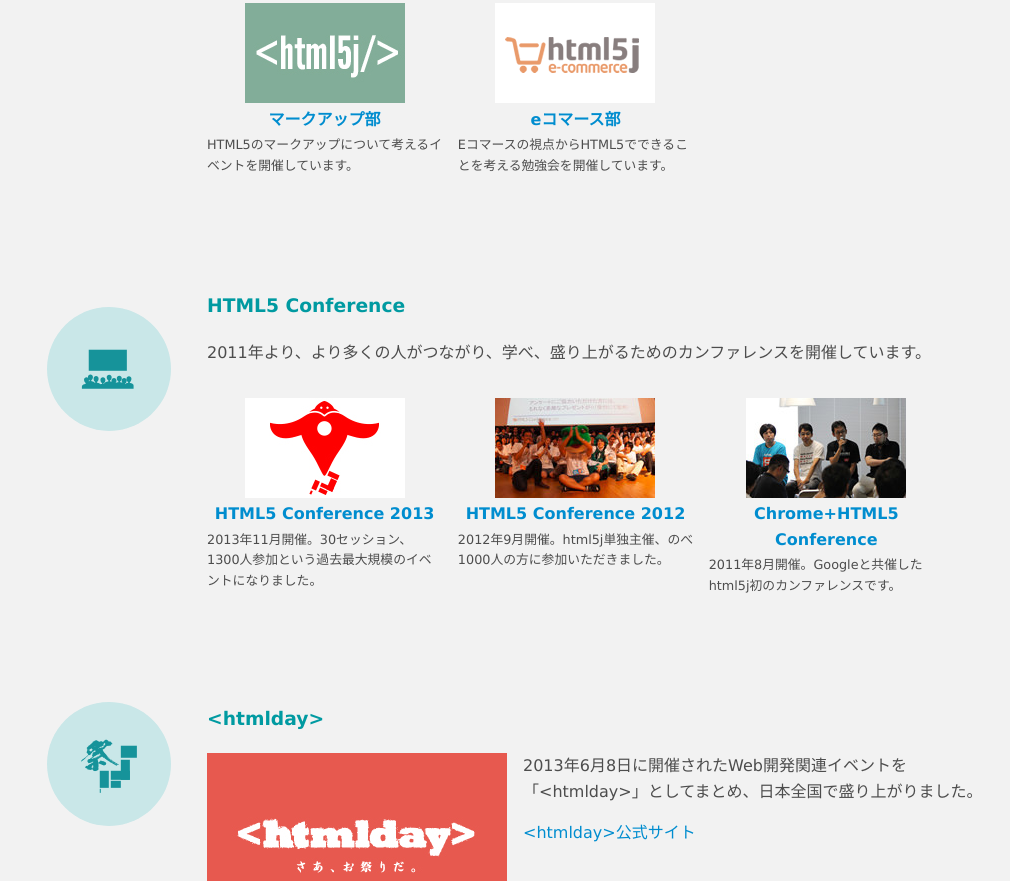
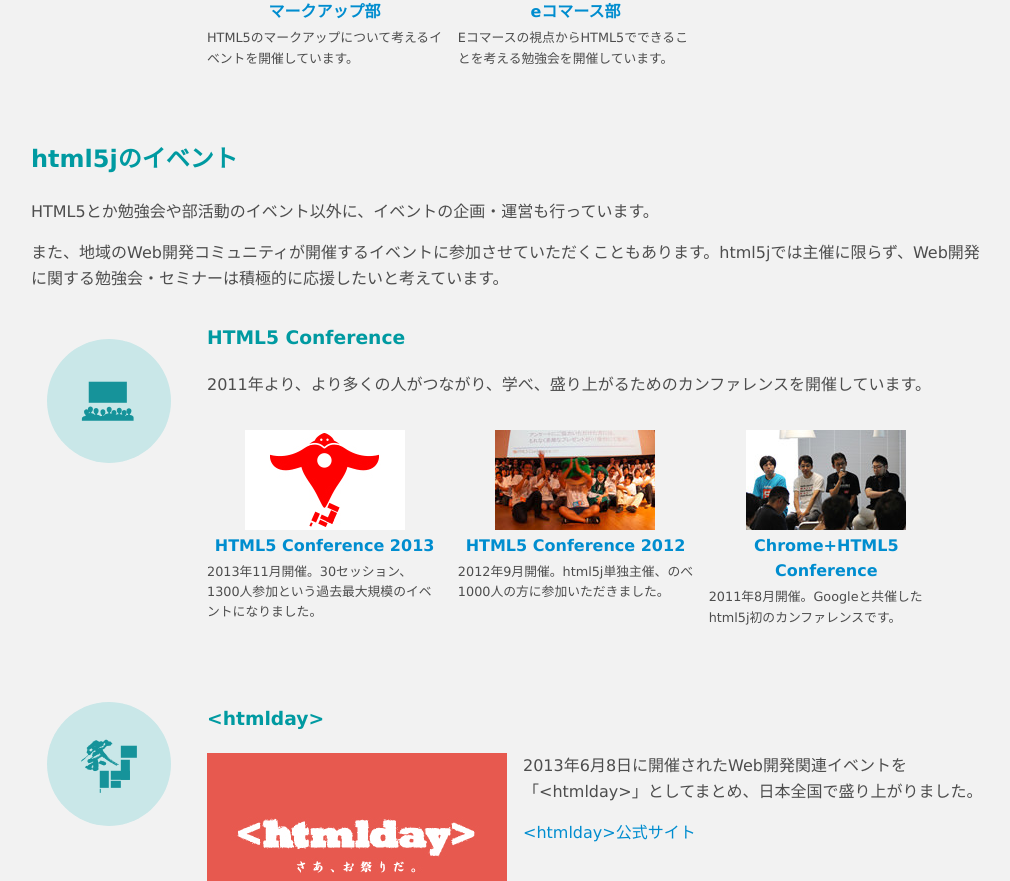
Before and after one commit to html5j/html5j.github.io, a plain HTML site: page index.html in a window 1280 px wide. Shown: the part 1919-2800 px from the top of the page, without its empty margins (129-1139 px from the left). Drawn offline with nearby package versions, Linux system fonts and the light colour scheme; a web font is replaced by a local one.

Commit message:
文書構造の見直し。活動とイベントを分離。

```diff
--- a/css/style.css
+++ b/css/style.css
@@ -547,10 +547,11 @@
 main {
   max-width: 960px;
   margin: 0 auto;
+  padding: 0 0 5em;
 }
 main section > section {
+  margin-top: 2em;
   padding-left: 11em;
-  margin-bottom: 4em;
   background: no-repeat 1em 1em;
 }
 #mailing-list {
--- a/index.html
+++ b/index.html
@@ -84,7 +84,6 @@
       <h3>HTML5とか勉強会</h3>
       <p>東京で開催しているhtml5j主催の勉強会です。2009年11月よりスタートし、現在では毎回100人近くもの方にご参加いただけるまでになりました。
       <p>勉強会の開催案内については、<a href="#mailing-list">html5jメーリングリスト</a>や<a href="http://blog.html5j.org/">html5jスタッフブログ</a>などから行なっています。
-    <p>また、地域のWeb開発コミュニティが開催するイベントに参加させていただくこともあります。html5jでは主催に限らず、Web開発に関する勉強会・セミナーは積極的に応援したいと考えています。
     </section>
     <section id="bukatsu">
       <h3>部活動</h3>
@@ -127,8 +126,12 @@
           <p>Eコマースの視点からHTML5でできることを考える勉強会を開催しています。
         </section>
       </div>
-
     </section>
+  </section>
+  <section id="events">
+    <h2>html5jのイベント</h2>
+    <p>HTML5とか勉強会や部活動のイベント以外に、イベントの企画・運営も行っています。
+    <p>また、地域のWeb開発コミュニティが開催するイベントに参加させていただくこともあります。html5jでは主催に限らず、Web開発に関する勉強会・セミナーは積極的に応援したいと考えています。
     <section id="html5conf">
       <h3>HTML5 Conference</h3>
       <p>2011年より、より多くの人がつながり、学べ、盛り上がるためのカンファレンスを開催しています。
@@ -163,7 +166,6 @@
       <p><a href="http://htmlday.jp/">&lt;htmlday&gt;公式サイト</a>
     </section>
   </section>
-
 </main>
 
 <section id="sponsors">
```
Lines whose indentation alone changed are shown as unchanged.
